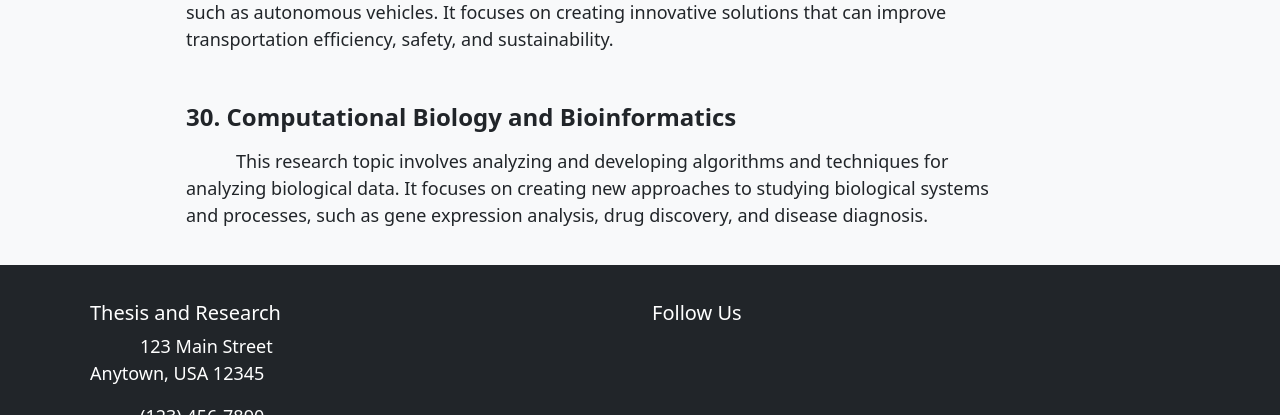
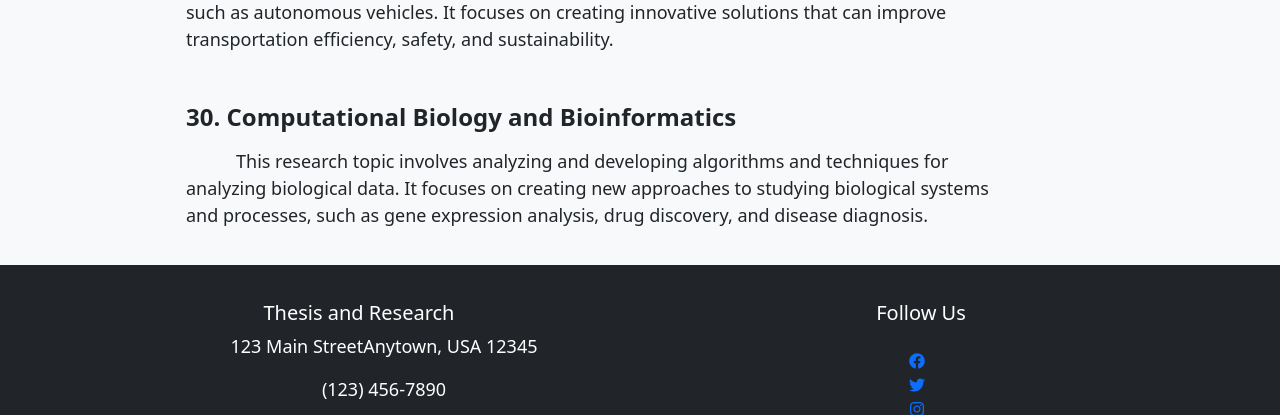
Before and after one commit to IKSopnil/Research_static_blog, a PHP site: page / in a window 1280 px wide. Shown: the part 6085-6500 px from the top of the page. Run offline with PHP 8.4, Linux system fonts and the light colour scheme.

Commit message:
optimizing

```diff
--- a/about.php
+++ b/about.php
@@ -60,6 +60,7 @@
         <style>
             .abt p{
                 margin: 50px;
+
             }
         </style>
     </section>
@@ -69,9 +70,11 @@
 
     <!-- Load Bootstrap JS from CDN -->
     <script src="https://cdn.jsdelivr.net/npm/bootstrap@5.1.1/dist/js/bootstrap.bundle.min.js"></script>
+<section >
 <?php
 include "footer.php"
 ?>
+</section>
 </body>
 
 </html>
--- a/footer.php
+++ b/footer.php
@@ -1,22 +1,26 @@
-<footer class="bg-dark text-white py-3">
+<head>
+  <!--font awesome-->
+  <link rel="stylesheet" href="https://cdnjs.cloudflare.com/ajax/libs/font-awesome/6.4.0/css/all.min.css" integrity="sha512-iecdLmaskl7CVkqkXNQ/ZH/XLlvWZOJyj7Yy7tcenmpD1ypASozpmT/E0iPtmFIB46ZmdtAc9eNBvH0H/ZpiBw==" crossorigin="anonymous" referrerpolicy="no-referrer" />
+</head>
+<footer class="bg-dark text-white py-3 ">
   <div class="container">
-    <div class="row">
-      <div class="col-12 col-md-6">
+    <div class="row ">
+      <div class="col-12 col-md-6 text-center">
         <h5>Thesis and Research</h5>
-        <p>123 Main Street<br>Anytown, USA 12345</p>
+        <p>123 Main StreetAnytown, USA 12345</p>
         <p>(123) 456-7890</p>
         <p>info@thesisandresearch.com</p>
         <p id="fyi-link" style="cursor: pointer; color: blue">FYI</p>
         <p id="fyi-message" style="display: none;">These thesis and research topics in computer science were suggested by ChatGPT, a language model trained by OpenAI, based on the GPT-3.5 architecture. The topics are meant to provide inspiration and guidance to students and researchers interested in computer science. While we strive to provide accurate and useful information, it is important to conduct thorough research and consult with your academic advisors before finalizing a topic for your thesis or research. Additionally, please ensure that you follow proper citation and attribution guidelines when using external sources.</p>
 
       </div>
-      <div class="col-12 col-md-6">
+      <div class="col-12 col-md-6 text-center">
         <h5>Follow Us</h5>
-        <ul class="list-inline">
-          <li class="list-inline-item"><a href="#"><i class="fab fa-facebook-f"></i></a></li>
-          <li class="list-inline-item"><a href="#"><i class="fab fa-twitter"></i></a></li>
-          <li class="list-inline-item"><a href="#"><i class="fab fa-instagram"></i></a></li>
-          <li class="list-inline-item"><a href="#"><i class="fab fa-linkedin-in"></i></a></li>
+        <ul class="list-inline mt-4">
+          <li class="list-inline-item"><a href="#"><i class="fab fa-facebook"></i></a></li><br>
+          <li class="list-inline-item"><a href="#"><i class="fab fa-twitter"></i></a></li><br>
+          <li class="list-inline-item"><a href="#"><i class="fab fa-instagram"></i></a></li><br>
+          <li class="list-inline-item"><a href="#"><i class="fab fa-linkedin-in"></i></a></li><br>
         </ul>
       </div>
     </div>
--- a/index.php
+++ b/index.php
@@ -14,7 +14,56 @@
     <link rel="stylesheet" href="style.css">
 </head>
 
-<body class="bg-light">
+<body class="bg-light" id="body">
+
+
+<a href="#" class="scroll-top-btn">
+    <i class="fa fa-arrow-up"></i>
+  </a>
+  <style>
+    .scroll-top-btn {
+      position: fixed;
+      bottom: 20px;
+      right: 20px;
+      background-color: #555;
+      color: whitesmoke;
+      width: 40px;
+      height: 40px;
+      text-align: center;
+      line-height: 40px;
+      border-radius: 50%;
+      z-index: 9999;
+      opacity: 0;
+      transition: opacity 0.3s ease-in-out;
+    }
+
+    .scroll-top-btn:hover {
+        color: whitesmoke;
+      background-color: black;
+    }
+
+    .scroll-top-btn.show {
+      opacity: 1;
+    }
+  </style>
+
+  <script>
+    window.onscroll = function() {scrollFunction()};
+
+    function scrollFunction() {
+      if (document.body.scrollTop > 20 || document.documentElement.scrollTop > 20) {
+        document.querySelector('.scroll-top-btn').classList.add('show');
+      } else {
+        document.querySelector('.scroll-top-btn').classList.remove('show');
+      }
+    }
+
+    document.querySelector('.scroll-top-btn').addEventListener('click', function(e) {
+      e.preventDefault();
+      document.body.scrollTop = 0;
+      document.documentElement.scrollTop = 0;
+    });
+  </script>
     <script>
         $(window).on("load", function () {
             $("body").mCustomScrollbar({
```
Lines whose indentation alone changed are shown as unchanged.
